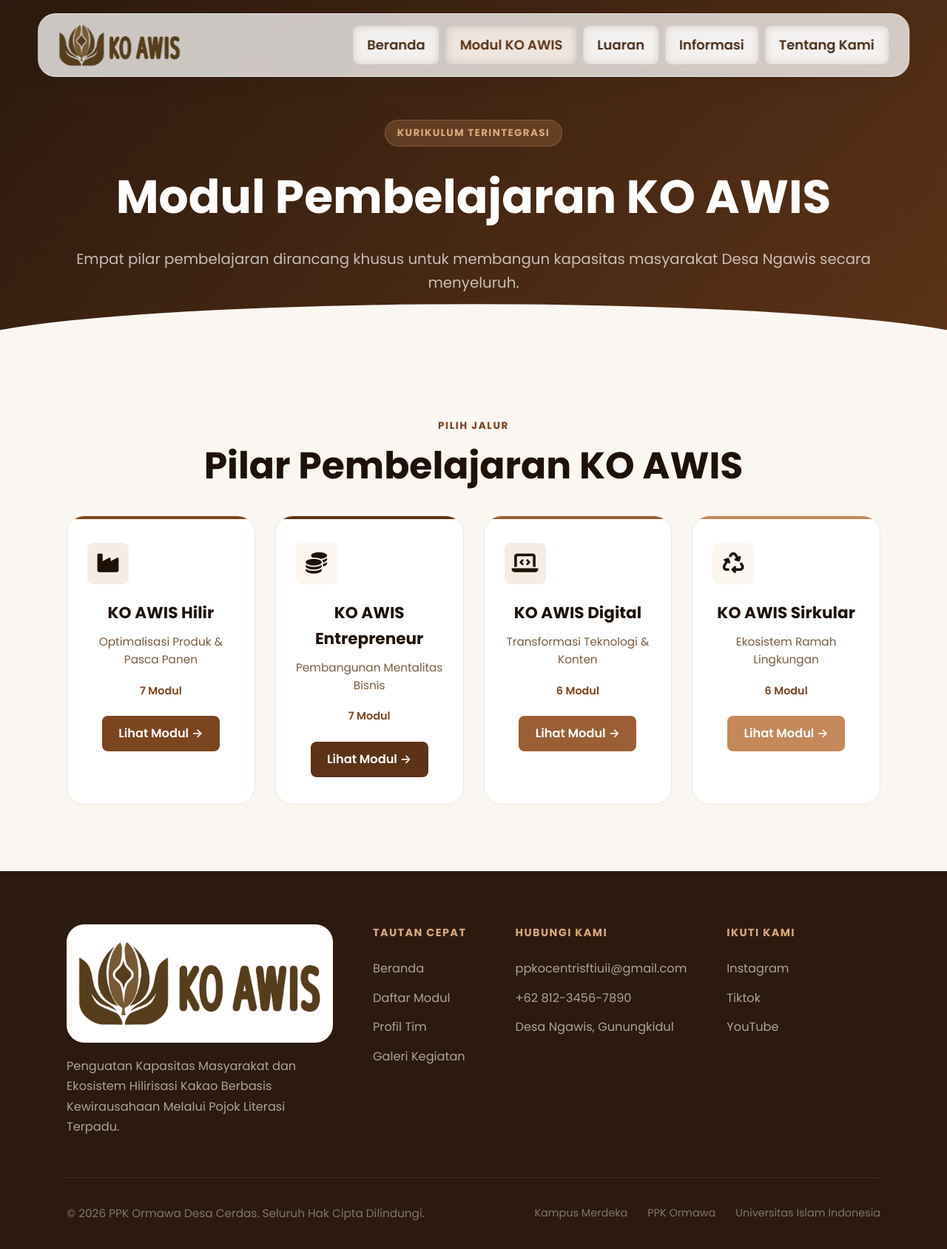
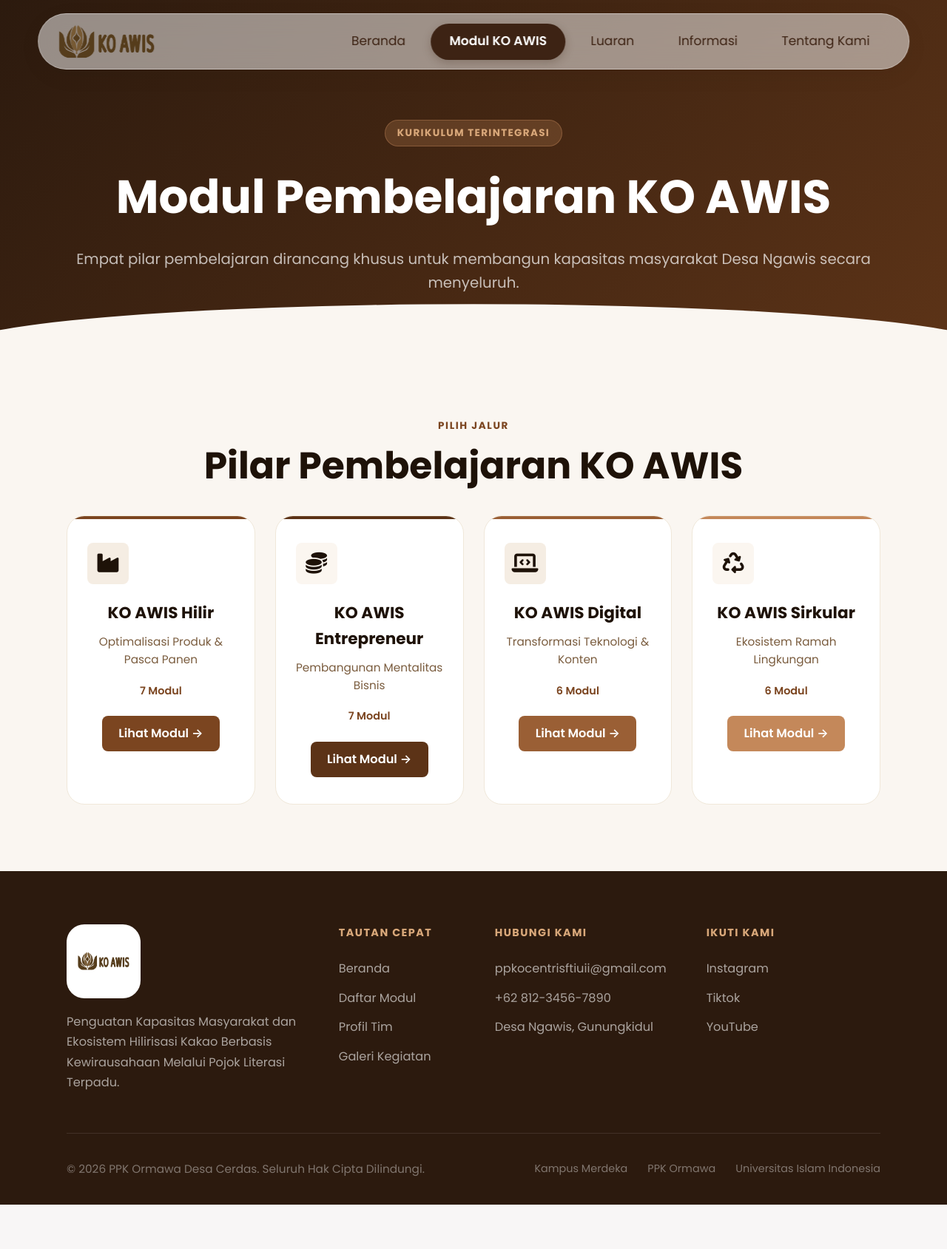
Before and after one commit to naylannajwa/ppko-centris, a PHP site: page /ppko-centris/html/modul.html in a window 1280 px wide. Shown: the whole page at 74% size. After the commit the page ends 1629 px from the top, so only its background shows below. Run offline with PHP 8.4, Linux system fonts and the light colour scheme; some libraries are stand-ins or nearby versions.

Commit message:
fixed navbar

```diff
--- a/admin/index.php
+++ b/admin/index.php
@@ -25,7 +25,7 @@ $admin_username = htmlspecialchars($_SESSION['admin_username'] ?? 'Admin');
 <body>
   <div class="admin-container">
     <div class="admin-header">
-      <img src="../assets/logo-koawis-rectangle2.png" alt="Logo KO AWIS" style="height: 130px; margin-bottom: 0px;">
+      <img src="../assets/logo-koawis-rectangle2.png" alt="Logo KO AWIS" style="height: 120px; margin-bottom: 0px;">
       <h1 style="margin-top: 0; color: #3D2314; font-size: 1.5rem;">Admin Dashboard</h1>
       <p>Halo, <strong><?= $admin_username ?></strong>! Kelola modul pembelajaran dan konten.</p>
 
--- a/css/style.css
+++ b/css/style.css
@@ -158,11 +158,11 @@ h1,h2,h3,h4,h5,h6, .playfair-strong, .section-article-title, .footer-logo {
   left: 50%; /* Pusatkan horizontal */
   transform: translateX(-50%); /* Pusatkan horizontal */
   z-index: 1000;
-  background: rgba(255, 255, 255, 0.75); /* Transparan untuk efek kaca */
-  backdrop-filter: blur(12px);
-  -webkit-backdrop-filter: blur(12px);
-  border: 1px solid rgba(255, 255, 255, 0.6);
-  border-radius: 24px; /* Sudut membulat (Rounded Rectangle) */
+  background: rgba(255, 255, 255, 0.5); /* Lebih transparan (Glassmorphism) */
+  backdrop-filter: blur(16px);
+  -webkit-backdrop-filter: blur(16px);
+  border: 1px solid rgba(255, 255, 255, 0.4);
+  border-radius: 100px; /* Full Rounded (Pill Shape) */
   margin: 0; /* Hapus margin auto karena sudah pakai transform */
   width: 92%; /* Tidak full width agar terlihat mengambang */
   max-width: 1200px;
@@ -198,22 +198,25 @@ h1,h2,h3,h4,h5,h6, .playfair-strong, .section-article-title, .footer-logo {
   display: flex; align-items: center; gap: 0.5rem;
 }
 .nav-links a {
-  padding: 0.6rem 1rem;
-  border-radius: var(--radius-sm);
-  font-size: 1rem; font-weight: 600;
-  color: var(--text-mid);
-  transition: var(--transition);
+  padding: 0.6rem 1.4rem;
+  border-radius: 100px; /* Modern Pill Shape */
+  font-size: 0.95rem; font-weight: 500;
+  color: var(--brown-800);
+  transition: all 0.3s ease;
   cursor: pointer;
-  background: rgba(255,255,255,0.04);
-  border: 1px solid rgba(255,255,255,0.03);
-  backdrop-filter: blur(6px);
+  background: transparent;
 }
-.nav-links a:hover,
+.nav-links a:hover {
+  background: rgba(255,255,255,0.6);
+  color: var(--brown-600);
+  transform: translateY(-1px);
+}
 .nav-links a.active {
-  color: var(--brown-700);
-  background: rgba(196, 136, 90, 0.12);
+  background: var(--brown-800);
+  color: var(--white);
+  box-shadow: 0 4px 12px rgba(61, 35, 20, 0.25);
+  font-weight: 600;
 }
-.nav-links a.active { font-weight: 600; }
 
 .nav-actions {
   display: flex; align-items: center; gap: 0.75rem;
--- a/html/partials/footer.html
+++ b/html/partials/footer.html
@@ -2,7 +2,7 @@
   <div class="footer-grid">
     <div class="footer-brand">
       <div class="footer-logo"
-        style="background-color: var(--white); padding: 15px; border-radius: 24px; display: inline-flex; align-items: center; justify-content: center; width: 360px; height: 160px;">
+        style="background-color: var(--white); padding: 15px; border-radius: 24px; display: inline-flex; align-items: center; justify-content: center; width: 100px; height: 100px;">
         <img src="../assets/logo-koawis-rectangle2.png" alt="Logo KO AWIS" style="max-width: 100%; max-height: 100%; width: auto; height: auto;">
       </div>
       <p class="footer-desc">Penguatan Kapasitas Masyarakat dan Ekosistem Hilirisasi Kakao Berbasis Kewirausahaan
--- a/html/partials/navbar.html
+++ b/html/partials/navbar.html
@@ -1,6 +1,6 @@
 <nav class="navbar" id="navbar">
   <div class="nav-brand" onclick="location.href='index.html'">
-    <img src="../assets/logo-koawis-rectangle2.png" alt="Logo KO AWIS" style="height: 165px; width: auto;">
+    <img src="../assets/logo-koawis-rectangle2.png" alt="Logo KO AWIS" style="height: 45px; width: auto;">
   </div>
   <div class="nav-links">
     <a href="index.html" id="nav-home">Beranda</a>
--- a/js/include-navbar.js
+++ b/js/include-navbar.js
@@ -4,7 +4,7 @@
     <nav class="navbar" id="navbar">
       <div class="container-wide">
         <a href="index.html" class="nav-brand">
-          <img src="../assets/logo-koawis-rectangle2.png" alt="Logo KO AWIS" style="width: 165px; height: auto;">
+          <img src="../assets/logo-koawis-rectangle2.png" alt="Logo KO AWIS" style="width: 130px; height: auto;">
         </a>
         <div class="nav-links">
           <a href="index.html" id="nav-home">Beranda</a>
```
Also changed, not shown: js/app.js (+0 -36 lines).
